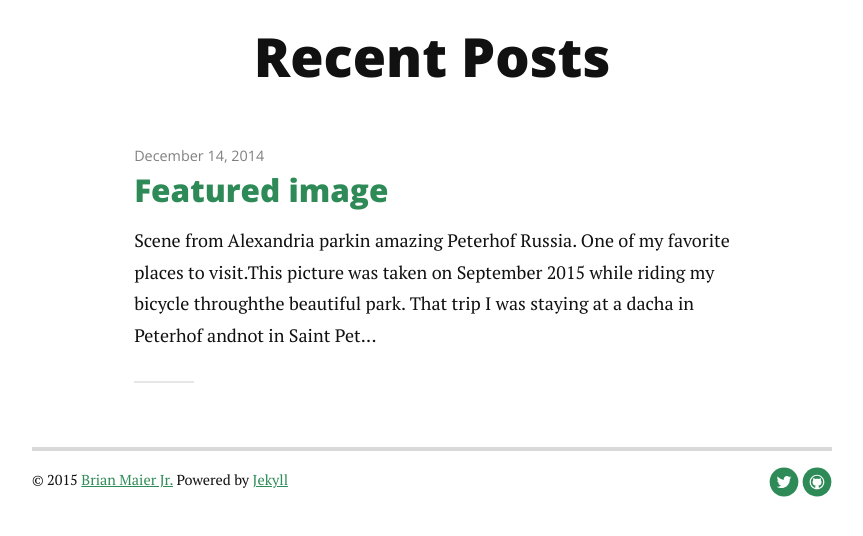
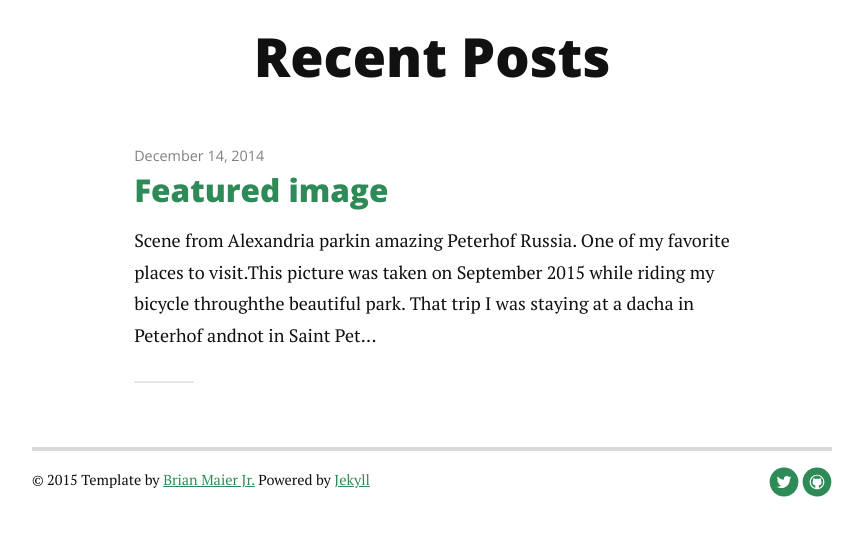
Before and after one commit to guicaro/guicaro.github.io, a Jekyll site: the page built from index.html, in a window 1280 px wide, cut to the strip 274-810 px from the top of the page. Shown: the whole strip, without its empty margins (208-1071 px from the left). Built offline with Jekyll 4.4.1, drawn with Linux system fonts in a browser that asks for light colours; nearby versions of some CDN libraries; Markdown is read by kramdown in place of the engine named in the settings; the list of posts is cut into pages by our own code.

Commit message:
Modified footer to include that it's a template

```diff
--- a/_includes/footer.html
+++ b/_includes/footer.html
@@ -1,6 +1,6 @@
 <div class="footer">
    <div class="container">
-      <p class="copy">&copy; {{ site.time | date: '%Y' }} <a href="http://brianmaierjr.com">Brian Maier Jr.</a> Powered by <a href="http://jekyllrb.com">Jekyll</a></p>
+      <p class="copy">&copy; {{ site.time | date: '%Y' }} Template by <a href="http://brianmaierjr.com">Brian Maier Jr.</a> Powered by <a href="http://jekyllrb.com">Jekyll</a></p>
 
       <div class="footer-links">
          <ul class="noList">
```
